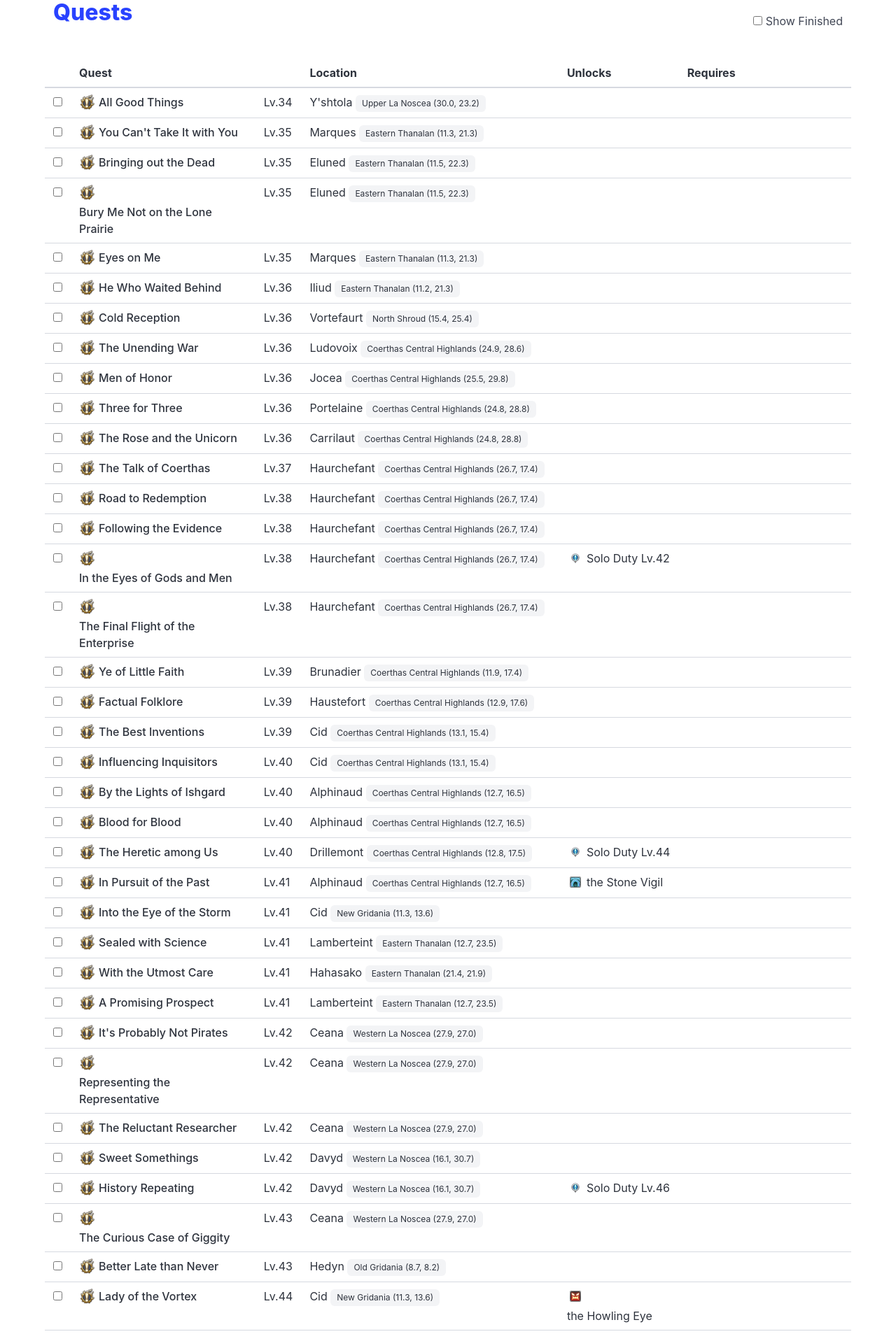
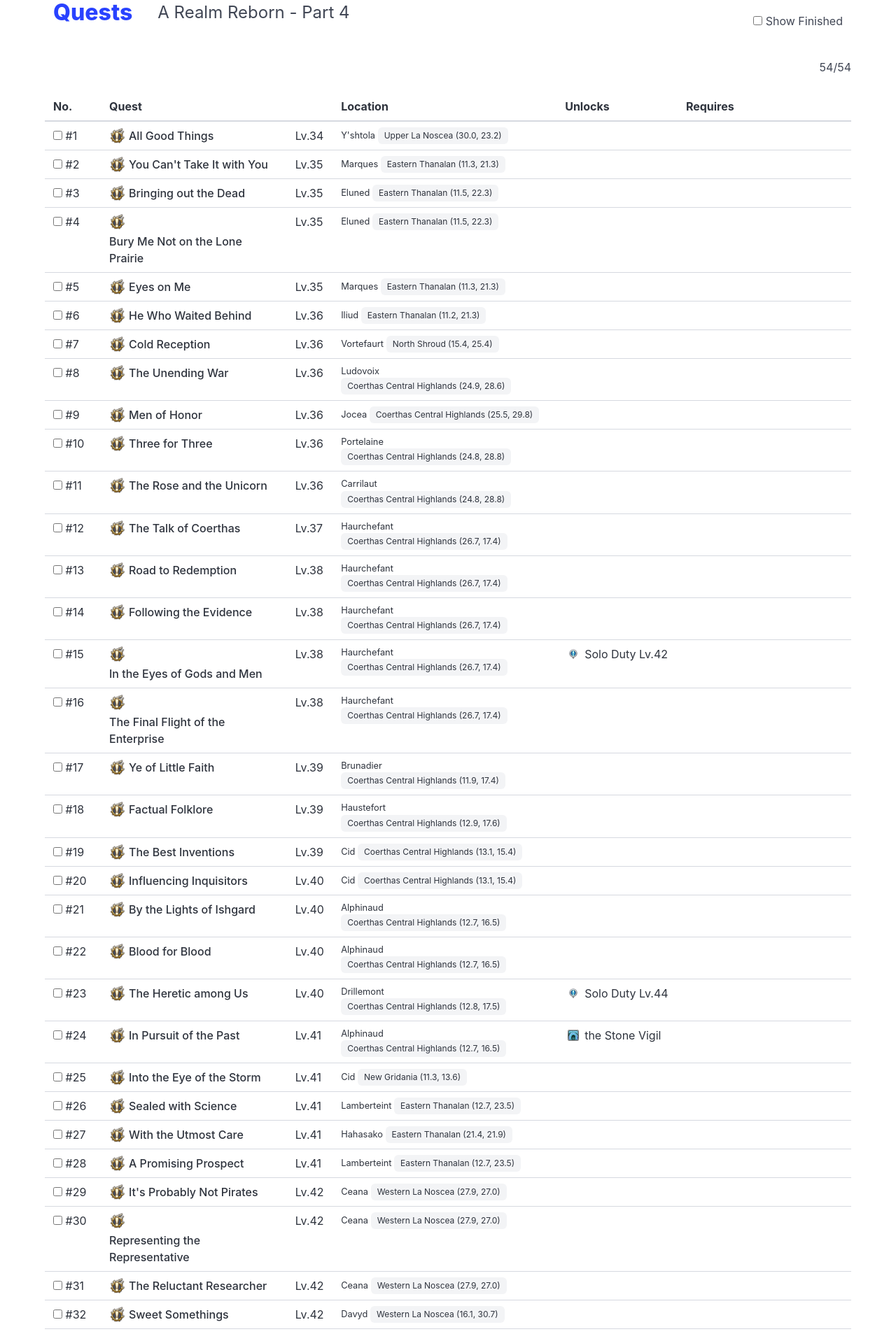
Before and after one commit to ffxiv-mognet/ffxiv-mognet.github.io, a Jekyll site: the page built from quests/msq/realm-reborn/part4.md, in a window 1280 px wide. Shown: the top 1907 px of the page at 70% size. Built offline with Jekyll 4.4.1, drawn with Linux system fonts in a browser that asks for light colours; some of the changed text lies outside the part shown.

Commit message:
quest count and remaining

```diff
--- a/_layouts/quest-table.md
+++ b/_layouts/quest-table.md
@@ -8,6 +8,9 @@
       <div class="level-left">
           <p class="level-item">
               <h1 class="title is-3 has-text-centered"><a href="/quests/">Quests</a></h1>
+          </p>
+          <p class="level-item">
+              <h4 class="subtitle is-4">{{page.title}}</h4>
           </p>
       </div>
       <div class="level-right">
@@ -21,13 +24,25 @@
           </p>
       </div>
   </nav>
+
+  <div class="level">
+    <div class="level-left">
+      <p class="level-item"></p>
+    </div>
+    <div class="level-right">
+      <p class="level-item">
+        <span id="quest-count-remain"></span> / <span id="quest-count-total">{{ page.quests|size}}</span>
+      </p>
+    </div>
+  </div>
+
   <table class="table is-fullwidth">
       <thead>
           <tr>
-              <th></th>
+              <th style="width: 5em">No.</th>
               <th>Quest</th>
               <th></th>
-              <th>Location</th>
+              <th style="width: 20em">Location</th>
               <th>Unlocks</th>
               <th>Requires</th>
           </tr>
@@ -38,10 +53,11 @@
           <td>
             <input
               type="checkbox"
-              class="checkbox"
+              class="checkbox questCheckbox"
               id="completed-{{quest.rowId}}"
               onchange="handleQuestChecked({{quest.rowId}})"
               />
+            <span>#{{quest.partQuestNo}}</span>
           </td>
           <!-- quest -->
           <td onclick="toggleDetail({{quest.rowId}})">
@@ -74,7 +90,8 @@
           </td>
           <!-- issuer -->
           <td onclick="toggleDetail({{quest.rowId}})">
-            <div class="npc">{{ quest.issuer.name }}
+            <div class="npc">
+              {{ quest.issuer.name }}
               <span class="tag is-light">
                   {{ quest.issuer.location}} {{ quest.issuer.coords }}
               </span>
@@ -135,6 +152,17 @@
   updateRows();
 })
 
+function updateRemainCount() {
+  var questCountRemain = document.getElementById("quest-count-remain")
+
+  var checks = document.getElementsByClassName("questCheckbox")
+  var finishedCount = 0;
+  for (const it of checks) {
+    if (it.checked) finishedCount += 1
+  }
+  questCountRemain.innerHTML = checks.length - finishedCount
+}
+
 function setShowFinished(value) {
   window.questsShowFinished = value
   writeConfigToStorage(QUEST_CONFIG_KEY, "showFinished", value)
--- a/css/style.css
+++ b/css/style.css
@@ -84,3 +84,8 @@
 .quest-row.is-finished span {
     text-decoration: line-through !important;
 }
+
+
+.npc {
+    font-size: 0.8em;
+}
--- a/quests/msq/realm-reborn/part4.md
+++ b/quests/msq/realm-reborn/part4.md
@@ -1295,6 +1295,7 @@
         partQuestNo: 54
         type: 'quest-71140'
         link: /quests/alliance/crystal-tower
+    partQuestNo: 54
 
 
 
```
Also changed, not shown: other parts of _layouts/quest-table.md (+1 -0 lines), quests/jobs/whm.md (+1 -1 lines), quests/msq/realm-reborn/part1-uldah.md (+1 -1 lines).
